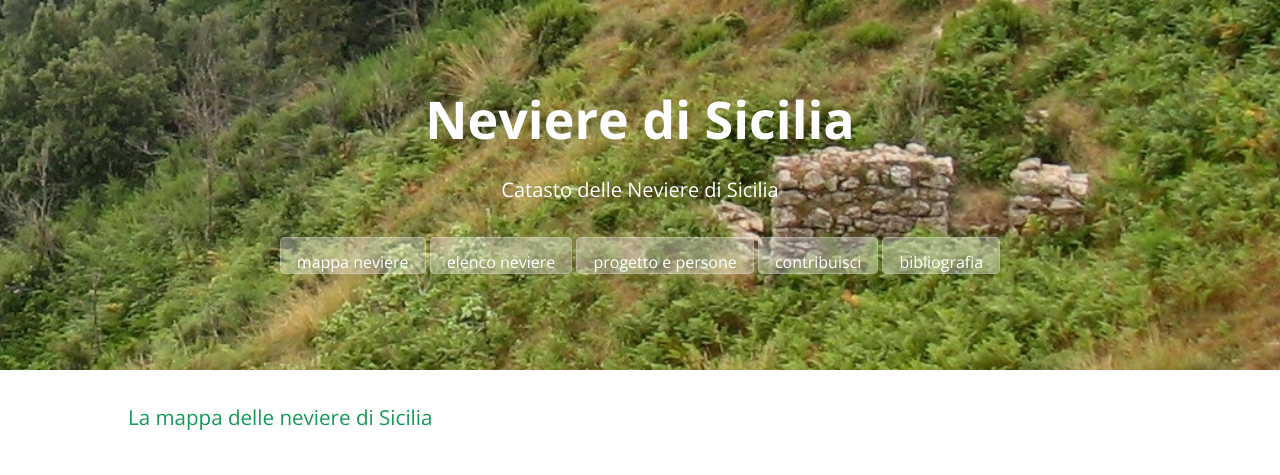
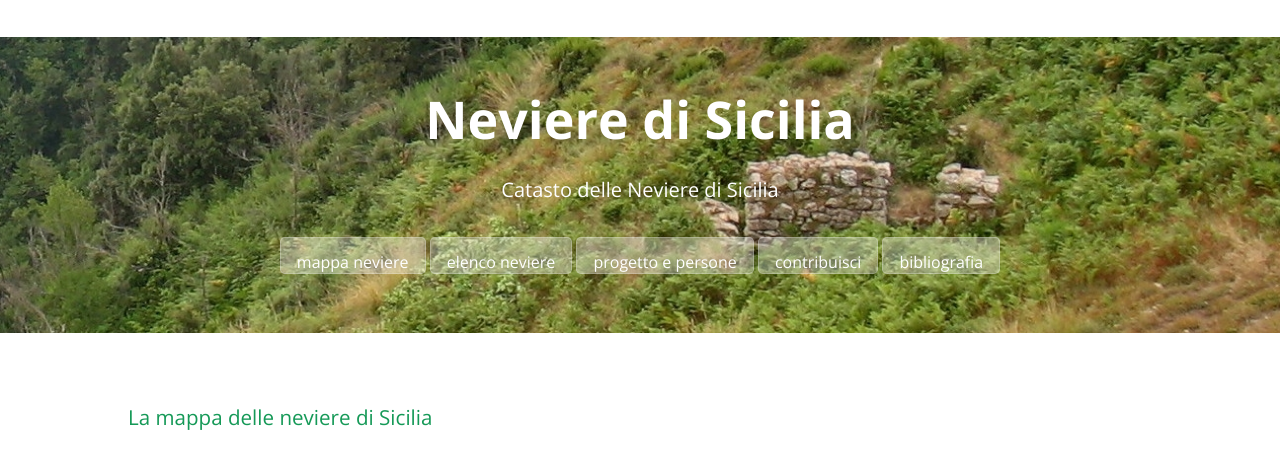
Before and after one commit to NeviereDiSicilia/nevieredisicilia.github.io, a Jekyll site: the page built from index.html, in a window 1280 px wide. Shown: the top 475 px of the page. Built offline with Jekyll 4.4.1, drawn with Linux system fonts in a browser that asks for light colours; grey boxes are pictures that could not be loaded.

Commit message:
Update cayman.css

```diff
--- a/css/cayman.css
+++ b/css/cayman.css
@@ -145,7 +145,7 @@
   .btn + .btn { margin-top: 1rem; margin-left: 0; } }
 
 /*.page-header { color: #fff; text-align: center; background-color: #159957; background-image: linear-gradient(120deg, #155799, #159957); }*/
-.page-header { color: #ffffff; text-align: center; background-color: transparent; background-image: url("/images/neviera_monte_fossa_neve_h300.jpg"); background-repeat: no-repeat; background-position: center; background-size: cover; background-attachment: fixed; */ box-sizing: border-box; }
+.page-header { color: #ffffff; text-align: center; background-color: transparent; background-image: url("/images/neviera_monte_fossa_neve_h300.jpg"); background-repeat: no-repeat; background-position: center; background-size: contain; background-attachment: fixed; */ box-sizing: border-box; }
 @media screen and (min-width: 64em) { .page-header { padding: 5rem 6rem; } }
 @media screen and (min-width: 42em) and (max-width: 64em) { .page-header { padding: 3rem 4rem; } }
 @media screen and (max-width: 42em) { .page-header { padding: 2rem 1rem; } }
```
